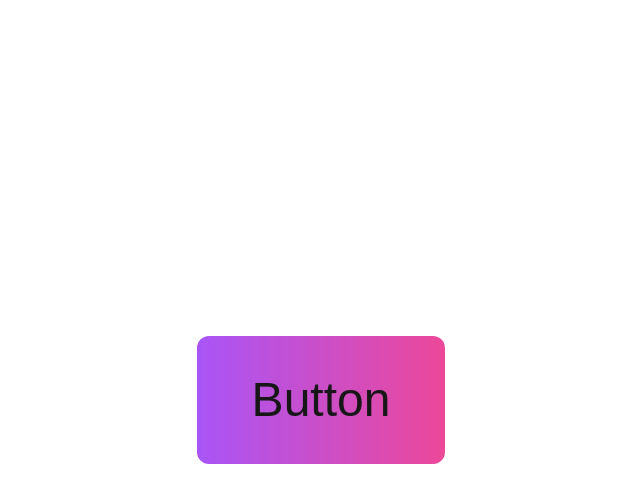
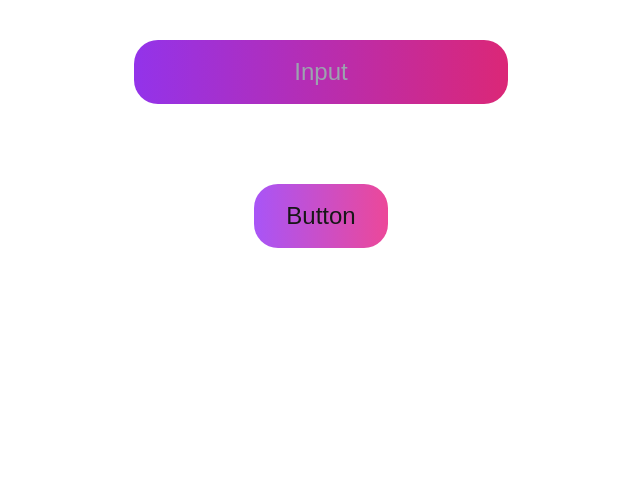
Before and after one commit to nitesh545/lifame, a Next.js app: page / in a window 1280 px wide. Shown: the top 502 px of the page, without its empty margins (319-959 px from the left). Built offline with nearby package versions, Linux system fonts and the light colour scheme.

Commit message:
new component input

```diff
--- a/app/components/button.jsx
+++ b/app/components/button.jsx
@@ -6,10 +6,10 @@ const Button = (props) => {
 		console.log("Button clicked");
 	}
 	return (
-		<div className="container mx-auto justify-center h-screen w-screen">
-			<div className="p-5 justify-center text-center content-center h-screen">
+		<div className="w-screen">
+			<div className="h-full flex justify-center content-center">
 				<button
-					className="bg-gradient-to-r from-purple-500 to-pink-500 justify-center text-center w-1/5 text-5xl rounded-xl p-10 content-center"
+					className="h-10 bg-gradient-to-r flex items-center from-purple-500 to-pink-500 text-2xl rounded-3xl p-8"
 					onClick={handleClick}
 				>
 					{props.text}
--- /dev/null
+++ b/app/components/input.jsx
@@ -0,0 +1,23 @@
+"use client";
+import React, {useState} from 'react';
+
+const Input = (props) => {
+	let [value, setValue] = useState("");
+	let handleChange = (e) => {
+		setValue(e.target.value);
+	}
+	return (
+		<div className="w-screen">
+			<div className="h-full flex justify-center content-center items-center">
+				<input
+					onChange={handleChange}
+					value={value}
+					className="input h-10 text-center rounded-3xl p-8 text-white text-2xl bg-gradient-to-r from-purple-600 to-pink-600"
+					placeholder={props.placeholder}
+				/>
+			</div>
+		</div>
+	);
+};
+
+export default Input;
--- a/app/page.jsx
+++ b/app/page.jsx
@@ -1,11 +1,17 @@
 import Image from "next/image";
 import Button from "@/app/components/button";
+import Input from "@/app/components/input";
 import React from "react";
 
 export default function Home() {
 	return (
-		<div>
-			<Button text="Button" />
+		<div className="container flex flex-col items-center justify-center">
+			<div className="m-10">
+				<Input placeholder="Input"/>
+			</div>
+			<div className="m-10">
+				<Button text="Button"/>
+			</div>
 		</div>
 	);
 }
```
